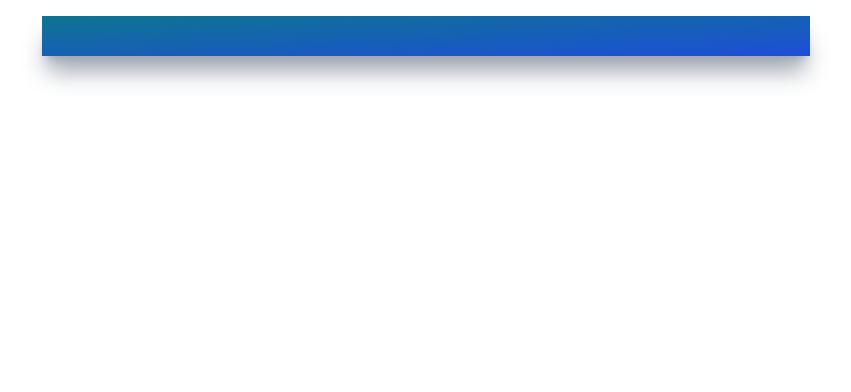
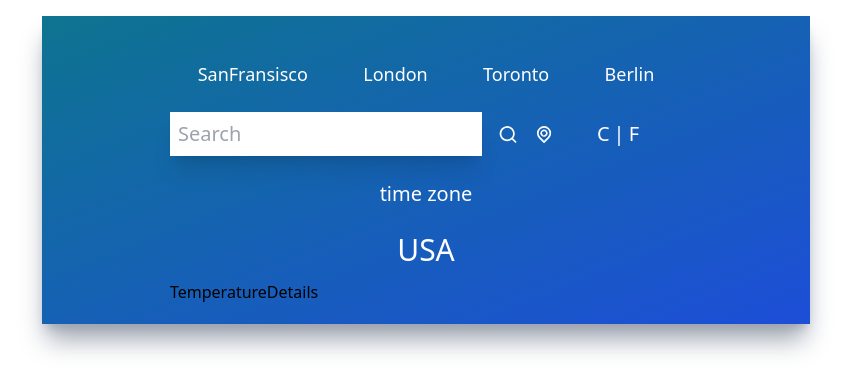
Before and after one commit to arnab9593/advanceJS, a React (Create React App) app in the folder react-weather-app/: page / in a window 1280 px wide. Shown: the top 392 px of the page, without its empty margins (214-1065 px from the left). Built offline with nearby package versions, Linux system fonts and the light colour scheme.

Commit message:
release 2

```diff
--- a/react-weather-app/src/App.js
+++ b/react-weather-app/src/App.js
@@ -1,10 +1,16 @@
 import TopButtons from "./Components/TopButtons";
+import Inputs from "./Components/Inputs";
+import TimeAndLocation from "./Components/TimeAndLocation";
+import TemperatureDetails from "./Components/TemperatureDetails";
 
 function App() {
   return (
     <>
       <div className="mx-auto max-w-screen-md mt-4 py-5 px-32 bg-gradient-to-br from-cyan-700 to-blue-700 h-fit shadow-xl shadow-gray-400">
         <TopButtons />
+        <Inputs />
+        <TimeAndLocation />
+        <TemperatureDetails />
       </div>
 
     </>
--- /dev/null
+++ b/react-weather-app/src/Components/Inputs.jsx
@@ -0,0 +1,27 @@
+import React from 'react'
+import { UilSearch, UilLocationPoint } from '@iconscout/react-unicons'
+
+function Inputs() {
+  return (
+    <div className='flex flex-row justify-center my-6' >
+      <div className='flex flex-row w-3/4 items-center justify-center space-x-4'>
+        <input
+          type="text"
+          className="text-xl font-light p-2 w-full shadow-xl focus:outline-none capitalize"
+          placeholder='Search'
+        />
+        <UilSearch size={25} className="text-white cursor-pointer transition ease-out hover:scale-125"></UilSearch>
+        <UilLocationPoint size={25} className="text-white cursor-pointer transition ease-out hover:scale-125" ></UilLocationPoint>
+      </div>
+
+      <div className='flex flex-row w-1/4 items-center justify-center' >
+        <button name='metric' className='text-xl text-white font-light'>C</button>
+        <p className='text-xl text-white mx-1'>|</p>
+        <button name='imperial' className='text-xl text-white font-light'>F</button>
+      </div>
+
+    </div>
+  )
+}
+
+export default Inputs
--- /dev/null
+++ b/react-weather-app/src/Components/TemperatureDetails.jsx
@@ -0,0 +1,9 @@
+import React from 'react'
+
+function TemperatureDetails() {
+  return (
+    <div>TemperatureDetails</div>
+  )
+}
+
+export default TemperatureDetails
--- /dev/null
+++ b/react-weather-app/src/Components/TimeAndLocation.jsx
@@ -0,0 +1,18 @@
+import React from 'react'
+
+function TimeAndLocation() {
+    return (
+        <div>
+            <div className='flex items-center justify-center my-6'>
+                <p className='text-white text-xl font-extralight'>
+                    time zone
+                </p>
+            </div>
+            <div className='flex items-center justify-center my-3'>
+                <p className='text-white text-3xl font-medium'>USA</p>
+            </div>
+        </div>
+    )
+}
+
+export default TimeAndLocation
--- a/react-weather-app/src/Components/TopButtons.jsx
+++ b/react-weather-app/src/Components/TopButtons.jsx
@@ -22,8 +22,10 @@ function TopButtons() {
     ]
 
     return (
-        <div >
-
+        <div className='flex items-center justify-around my-6'>
+            {cities.map((city) => (
+                <button key={city.id} className='text-white text-lg font-medium transition ease-out hover:scale-125'>{city.title}</button>
+            ))}
         </div>
     )
 }
```
